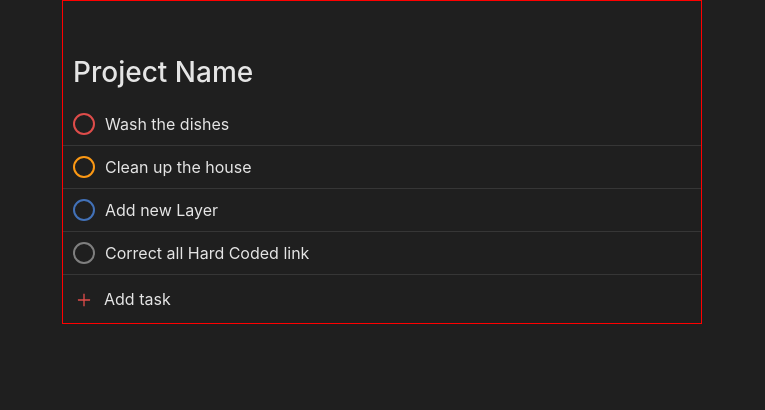
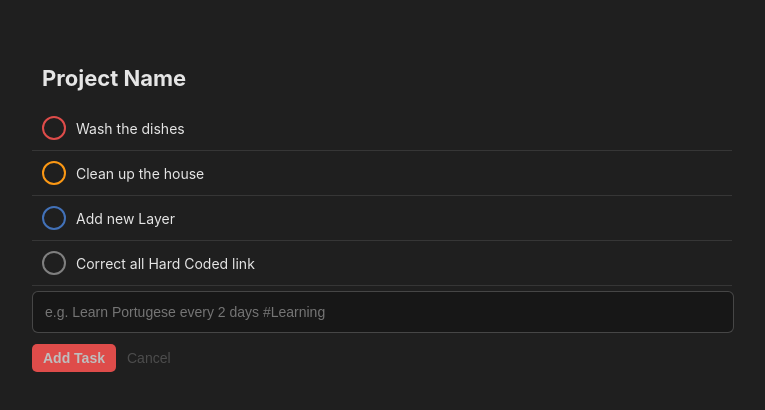
Before and after one commit to SzMatthew/TodoList-frontend, a React (Create React App) app: page / in a window 1280 px wide. Both pictures are taken after a click on the element "Add task". Shown: the top 410 px of the page, without its empty margins (258-1023 px from the left). Built offline with nearby package versions, Linux system fonts and the light colour scheme.

Commit message:
Global style + Add new task panel

```diff
--- /dev/null
+++ b/src/Global.scss
@@ -0,0 +1,54 @@
+$lightest_gey: rgba(255, 255, 255, 0.205);
+$letter_color: #bebebe;
+$red: #DE4C4A;
+
+*{
+    font-size: 14px;
+}
+
+input[type="text"]{
+    $padding: 12px;
+    width: calc(100% - #{2* $padding});
+    background-color: #171717;
+    border: 1px solid $lightest_gey;
+    outline: none;
+    border-radius: 6px;
+    color: $lightest_gey;
+    padding: $padding;
+    margin: 5px 0px;
+
+    &:focus{
+        color: $letter_color;
+        border: 1px solid $letter_color;
+        outline: none;
+    }
+}
+
+button{
+    padding: 6px 11px;
+    margin: 6px 0px;
+    outline: none;
+    border: none;
+    background-color: inherit;
+    border-radius: 5px;
+    color: $lightest_gey;
+    transition: 0.3s;
+
+    &:hover{
+        color: $letter_color;
+    }
+
+    &.red{
+        background-color: $red;
+        color: $letter_color;
+        font-weight: bold;
+    }
+}
+
+.hidden{
+    display: none;
+}
+
+.visible{
+    display: block;
+}
--- a/src/Todo List/Todo/Todo.js
+++ b/src/Todo List/Todo/Todo.js
@@ -49,7 +49,7 @@ class Todo extends Component
         return (
             <div className="todo">
                 <div className={classNames('priority', this.state.prioriy_color)} onClick={this.SetDone}>
-                    <IconContext.Provider value={{size: "15px", color: this.state.prioriy_color_hex ,className: "checked-icon" }}>
+                    <IconContext.Provider value={{size: "16px", color: this.state.prioriy_color_hex ,className: "checked-icon" }}>
                         <div>
                             <BiCheck />
                         </div>
--- a/src/Todo List/Todo/Todo.scss
+++ b/src/Todo List/Todo/Todo.scss
@@ -4,21 +4,20 @@ $blue  : #4271B8;
 $grey  : #7F7F7F;
 
 .todo{
-    padding: 9px 0px;
+    padding: 10px 0px;
     border-bottom: 1px solid hsla(0,0%,100%,.1);
     display: flex;
     align-items: center;
 
     .priority{
-        height: 22px;
-        width: 22px;
+        height: 20px;
+        width: 20px;
         border-radius: 50%;
         margin: 0px 10px;
 
         .checked-icon{
-            display: flex;
             opacity: 0;
-            margin: 1px 0px 0px 1px;
+            margin: 2px 0px 0px 2px;
             transition: opacity 0.2s ease-in-out;
         }
 
--- a/src/Todo List/Todolist.js
+++ b/src/Todo List/Todolist.js
@@ -1,9 +1,11 @@
 import React, {Component} from 'react';
 import './Todolist.scss';
-import 'bootstrap/dist/css/bootstrap.min.css';
+import '../Global.scss';
 import Todo from './Todo/Todo';
 import {AiOutlinePlus} from "react-icons/ai";
-import { IconContext } from "react-icons";
+import {IconContext} from "react-icons";
+import classNames from "classnames";
+
 
 class Todolist extends Component
 {
@@ -12,9 +14,10 @@ class Todolist extends Component
         super();
         this.state = {
             'todos': [{id: 0, text: "Wash the dishes", priority: 1, done: false},
-            {id: 1, text: "Clean up the house", priority: 2, done: false},
-            {id: 2, text: "Add new Layer", priority: 3, done: false},
-            {id: 3, text: "Correct all Hard Coded link", priority: 0, done: false}]
+                    {id: 1, text: "Clean up the house", priority: 2, done: false},
+                    {id: 2, text: "Add new Layer", priority: 3, done: false},
+                {id: 3, text: "Correct all Hard Coded link", priority: 0, done: false}],
+            'new_state': null
         }
      }
 
@@ -34,6 +37,23 @@ class Todolist extends Component
 
     };
 
+    CollapseNewTaskInput = () =>
+    {
+        if (this.state.add_task_open)
+        {
+            this.setState({'add_task_open': false});
+        }
+        else
+        {
+            this.setState({'add_task_open': true});
+        }
+    };
+
+    AddTask = () =>
+    {
+
+    };
+
     render ()
     {
         return (
@@ -45,7 +65,7 @@ class Todolist extends Component
                             <Todo key={todo.id} id={todo.id} text={todo.text} priority={todo.priority} onDoneClick={this.HandleTodoDone}/>
                         ))
                     }
-                    <div className="add-task-label">
+                    <div className={classNames("add-task-label", this.state.add_task_open ? 'hidden' : 'visible')} onClick={this.CollapseNewTaskInput}>
                         <div>
                             <IconContext.Provider value={{color: "#DE4C4A", size: "18px"}}>
                                 <div>
@@ -55,8 +75,10 @@ class Todolist extends Component
                         </div>
                         <span>Add task</span>
                     </div>
-                    <div className="add-task-panel">
-
+                    <div className={classNames(this.state.add_task_open? 'visible' : 'hidden')}>
+                        <input type="text" placeholder="e.g. Learn Portugese every 2 days #Learning"/>
+                        <button type="button" className="red" onClick={this.AddTask}>Add Task</button>
+                        <button type="button" onClick={this.CollapseNewTaskInput}>Cancel</button>
                     </div>
                 </div>
             </div>
--- a/src/Todo List/Todolist.scss
+++ b/src/Todo List/Todolist.scss
@@ -12,13 +12,14 @@ $red: #DE4C4A;
     height: 100vh;
 
     .todolist-container{
-        width: 50%;
+        width: 700px;
         margin: auto;
         padding-top: 50px;
-        border: 1px solid red;
+        //border: 1px solid red;
 
         .project-name{
-            padding: 5px 10px;
+            padding: 15px 10px;
+            font-size: 22px;
         }
 
         .add-task-label{
@@ -34,17 +35,14 @@ $red: #DE4C4A;
                 display: inline-block;
                 padding: 2px;
                 margin-left: 5px;
+                vertical-align: top;
             }
 
             div {
                 display: inline-block;
-                padding: 2px;
-                margin-left: 4px;
+                padding: 2px 0px;
+                margin-left: 6px;
             }
-        }
-
-        .add-task-panel{
-            display: none;
         }
     }
 
```
Also changed, not shown: 1 other file (tests, documents, lock files or other folders).
